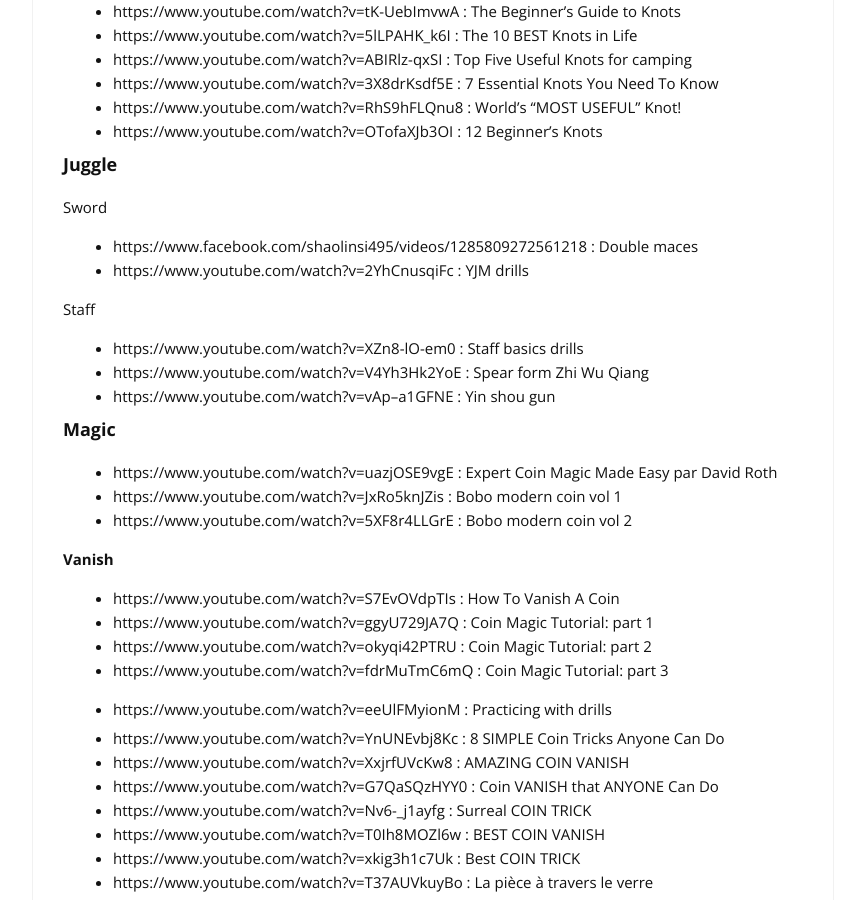
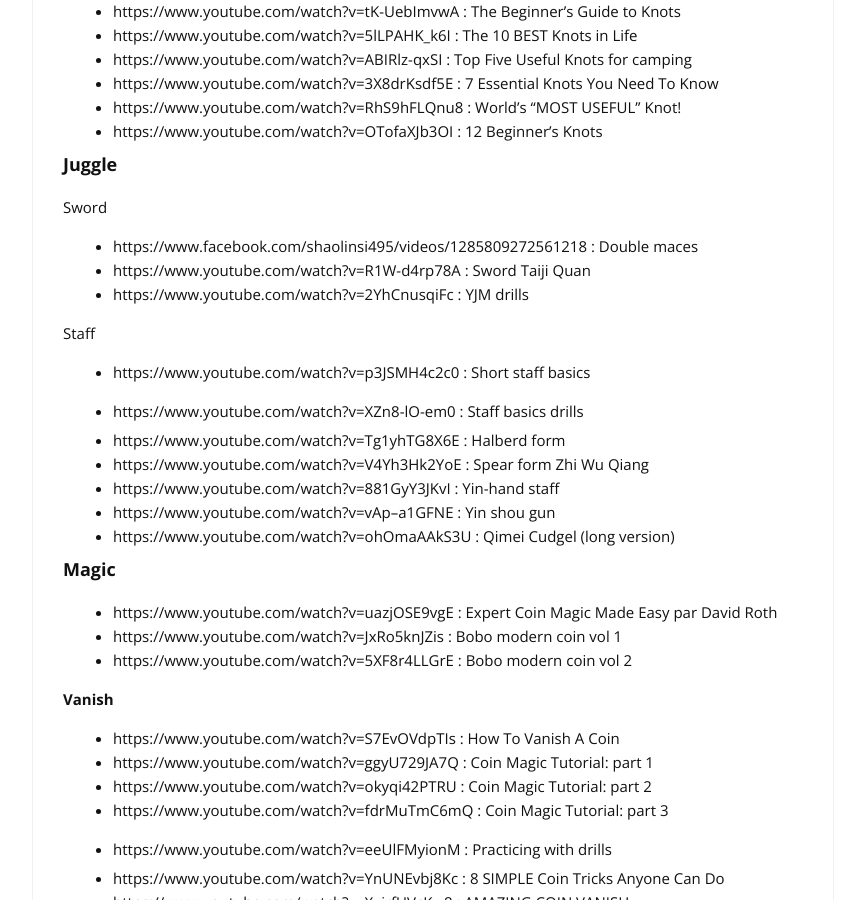
Before and after one commit to cylmat/cylmat.github.io, a Jekyll site: the page built from _pages/tricks.md, in a window 1280 px wide and 900 px high, scrolled down 1187 px. Shown: the whole window, without its empty margins (207-1072 px from the left). Built offline with Jekyll 4.4.1, drawn with Linux system fonts in a browser that asks for light colours; nearby versions of some CDN libraries.

Commit message:
Update tricks.md

```diff
--- a/_pages/tricks.md
+++ b/_pages/tricks.md
@@ -50,12 +50,18 @@
 
 Sword
 - https://www.facebook.com/shaolinsi495/videos/1285809272561218 : Double maces
+- https://www.youtube.com/watch?v=R1W-d4rp78A : Sword Taiji Quan
 - https://www.youtube.com/watch?v=2YhCnusqiFc : YJM drills
 
 Staff
+- https://www.youtube.com/watch?v=p3JSMH4c2c0 : Short staff basics
 - https://www.youtube.com/watch?v=XZn8-lO-em0 : Staff basics drills
+
+- https://www.youtube.com/watch?v=Tg1yhTG8X6E : Halberd form
 - https://www.youtube.com/watch?v=V4Yh3Hk2YoE : Spear form Zhi Wu Qiang
+- https://www.youtube.com/watch?v=881GyY3JKvI : Yin-hand staff
 - https://www.youtube.com/watch?v=vAp--a1GFNE : Yin shou gun
+- https://www.youtube.com/watch?v=ohOmaAAkS3U : Qimei Cudgel (long version)
 
 ### Magic
 
```
